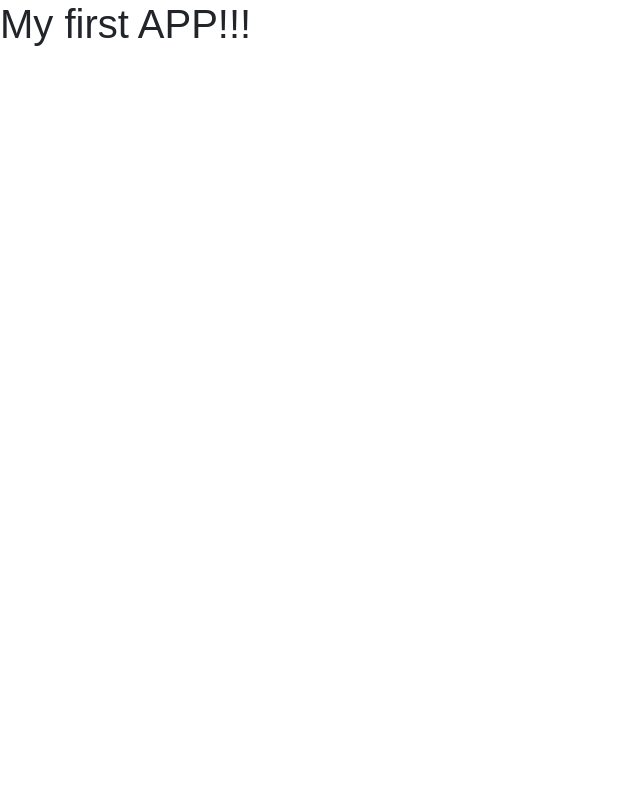
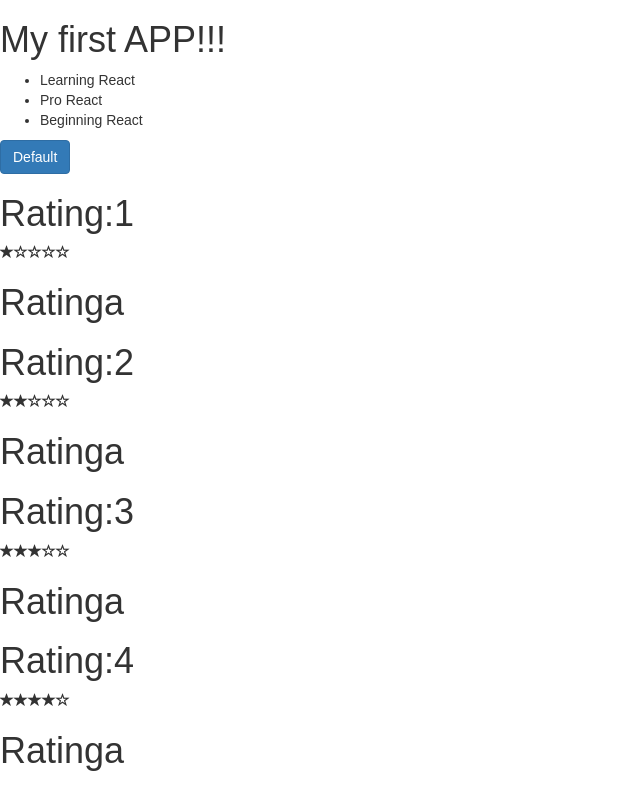
Before and after one commit to samuraiball/beginning-react, a React (Create React App) app: page / in a window 1280 px wide. Shown: the whole page, without its empty margins (0-640 px from the left). Built offline with nearby package versions, Linux system fonts and the light colour scheme.

Commit message:
add rating stars

```diff
--- a/public/index.html
+++ b/public/index.html
@@ -12,7 +12,7 @@
     <link rel="shortcut icon" href="%PUBLIC_URL%/favicon.ico">
 
     <!--add bootstrap reference-->
-    <link rel="stylesheet" href="https://maxcdn.bootstrapcdn.com/bootstrap/latest/css/bootstrap.min.css">
+    <link rel="stylesheet" href="https://maxcdn.bootstrapcdn.com/bootstrap/3.3.2/css/bootstrap.min.css">
     <!--
       Notice the use of %PUBLIC_URL% in the tags above.
       It will be replaced with the URL of the `public` folder during the build.
--- a/src/App.js
+++ b/src/App.js
@@ -1,12 +1,26 @@
-import React, { Component } from 'react';
+import React, {Component} from 'react';
 import logo from './logo.svg';
 import './App.css';
+import Products from './Products';
+import {Button} from 'react-bootstrap';
+import Rating from './Rating'
 
 class App extends Component {
     render() {
+
+        const isValid = true;
+
         return (
             <div>
                 <h1>My first APP!!!</h1>
+                <Products/>
+                <Button bsStyle="primary" disabled={!isValid}>Default</Button>
+
+                <Rating rating="1"/>
+                <Rating rating="2"/>
+                <Rating rating="3"/>
+                <Rating rating="4"/>
+
             </div>
         );
     }
--- /dev/null
+++ b/src/Rating.js
@@ -0,0 +1,48 @@
+import React, {Component} from 'react';
+import {Glyphicon} from 'react-bootstrap';
+
+class Rating extends Component {
+
+    constructor(props) {
+        super(props);
+        this.state = {rating: this.props.rating};
+    }
+
+    handleClick(ratingVals) {
+        this.setState({rating:ratingVals});
+    }
+
+    render() {
+        return (
+            <div>
+                <h1>Rating:{this.state.rating}</h1>
+                <Glyphicon
+                    glyph={this.state.rating >= 1 ? 'star' : 'star-empty'}
+                    onClick={this.handleClick.bind(this, 1)}
+                />
+                <Glyphicon
+                    onClick={this.handleClick.bind(this, 2)}
+                    glyph={this.state.rating >= 2 ? "star" : "star-empty"}
+                />
+                <Glyphicon
+                    glyph={this.state.rating >= 3 ? "star" : "star-empty"}
+                    onClick={this.handleClick.bind(this, 3)}
+                />
+                <Glyphicon
+                    glyph={this.state.rating >= 4 ? "star" : "star-empty"}
+                    onClick={this.handleClick.bind(this, 4)}
+                />
+                <Glyphicon
+                    glyph={this.state.rating >= 5 ? "star" : "star-empty"}
+                    onClick={this.handleClick.bind(this, 5)}
+                />
+
+                <h1>Ratinga</h1>
+            </div>
+
+
+        )
+    }
+}
+
+export default Rating;
```
Lines whose indentation alone changed are shown as unchanged.
